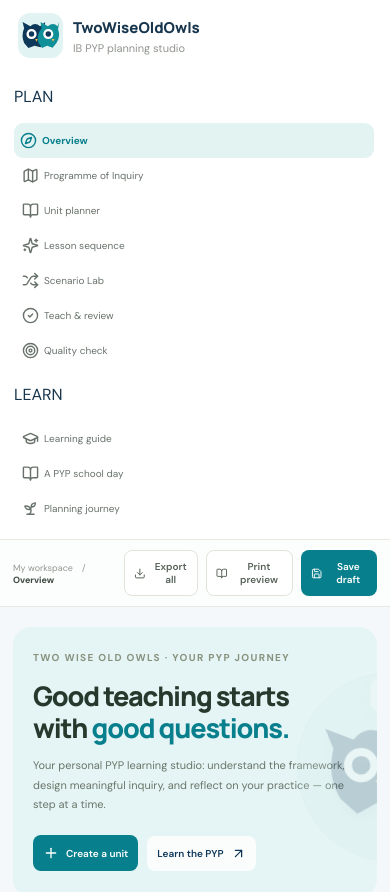
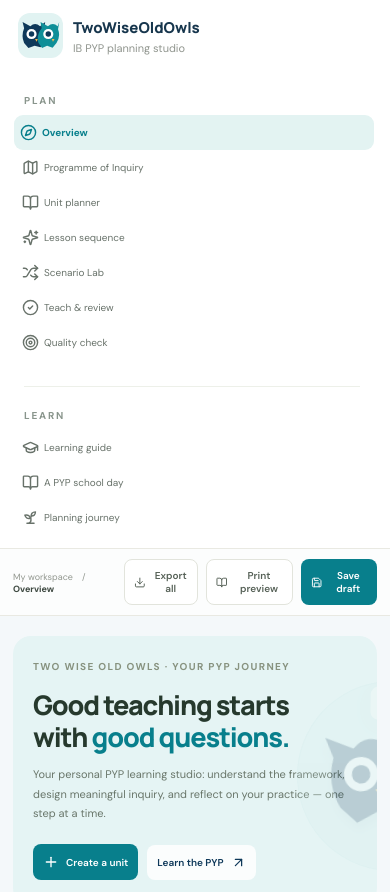
Before and after one commit to mstoel/ib-pyp-planner, a React (Vite) app: page / in a window 390 px wide. Shown: the top 892 px of the page. Built offline with nearby package versions, Linux system fonts and the light colour scheme.

Commit message:
Style grouped Plan and Learn navigation and quiz carousel

```diff
--- a/src/style.css
+++ b/src/style.css
@@ -154,3 +154,5 @@
 .dayCoachNote b{color:#5e477f}
 .dayPage .note{margin-top:20px}
 @media(max-width:760px){.dayWelcome,.dayCoachNote{padding:16px;gap:11px}.dayModuleTrigger{padding:15px 13px;gap:10px}.dayModuleNum{flex-basis:34px;height:34px}.dayModuleHeading strong{font-size:14px}.dayModuleBody{padding:0 13px 16px}.dayColumns,.dayAssessmentGrid{grid-template-columns:1fr}.dayAssessmentGuide{padding:17px}.dayQuickNav{padding:14px}.dayPracticeActions{flex-direction:column}.dayPracticeActions .btn{justify-content:center}}
+
+.sideGroupLabel{margin:24px 16px 8px;font-size:10px;letter-spacing:1.8px;font-weight:800;color:#89958c}.sideGroupLabel:first-of-type{margin-top:18px}.learnGroupLabel{margin-top:26px;border-top:1px solid #edf0e9;padding-top:22px}.guideQuizHeading{display:flex;align-items:flex-start;justify-content:space-between;gap:12px}.guideQuizHeading h4{flex:1}.guideQuizHeading>span{flex:none;padding:5px 9px;border-radius:8px;background:#eaf0e7;color:#52715c;font-size:11px;font-weight:800}.guideQuizProgress{height:4px;background:#e9eeea;border-radius:9px;overflow:hidden;margin:12px 0 16px}.guideQuizProgress span{display:block;height:100%;background:#0f8f98;transition:width .2s}.guideQuizControls{display:flex;align-items:center;justify-content:space-between;gap:8px;margin-top:18px}.guideQuizControls>span{font-size:11px;color:#74818a}.guideQuizControls button:disabled{opacity:.45;cursor:not-allowed}@media(max-width:760px){.sideGroupLabel{margin-left:10px}.guideQuizControls{flex-wrap:wrap}}
```
